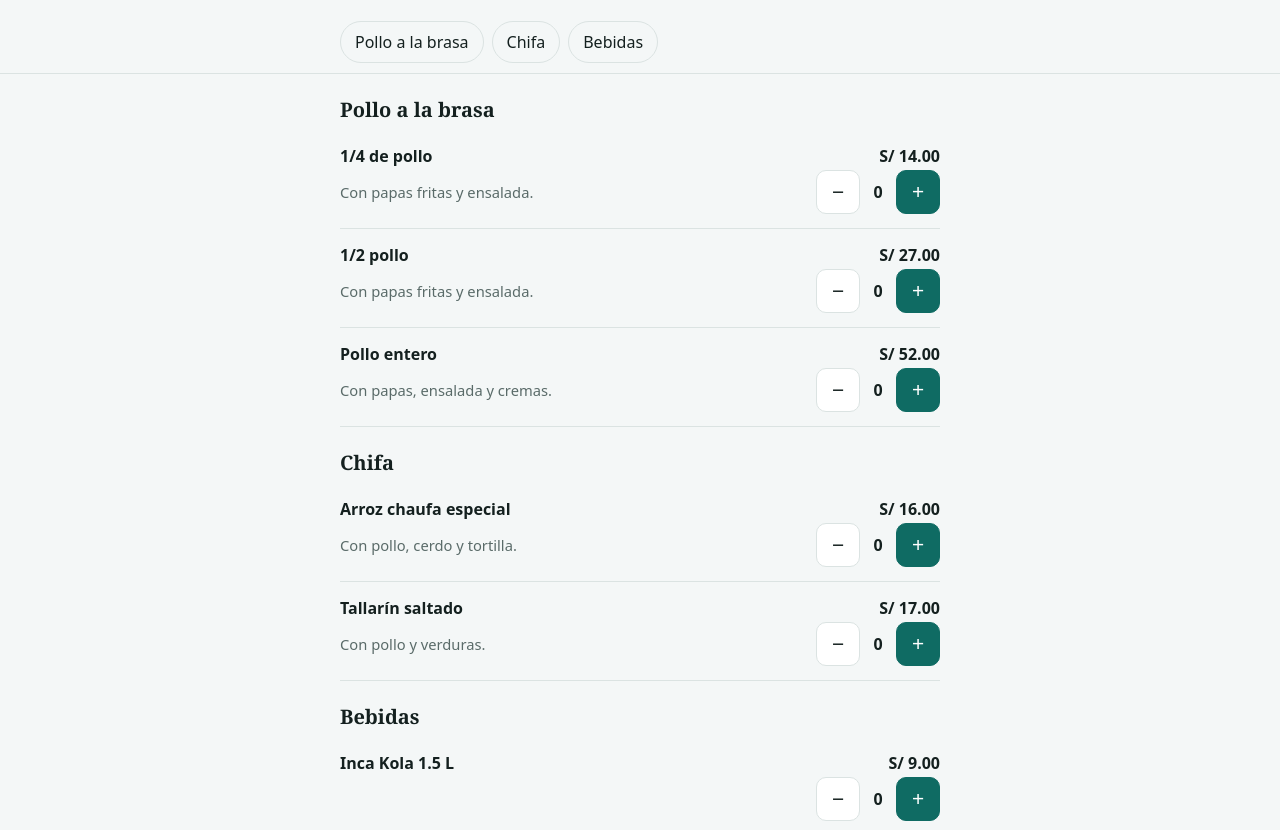
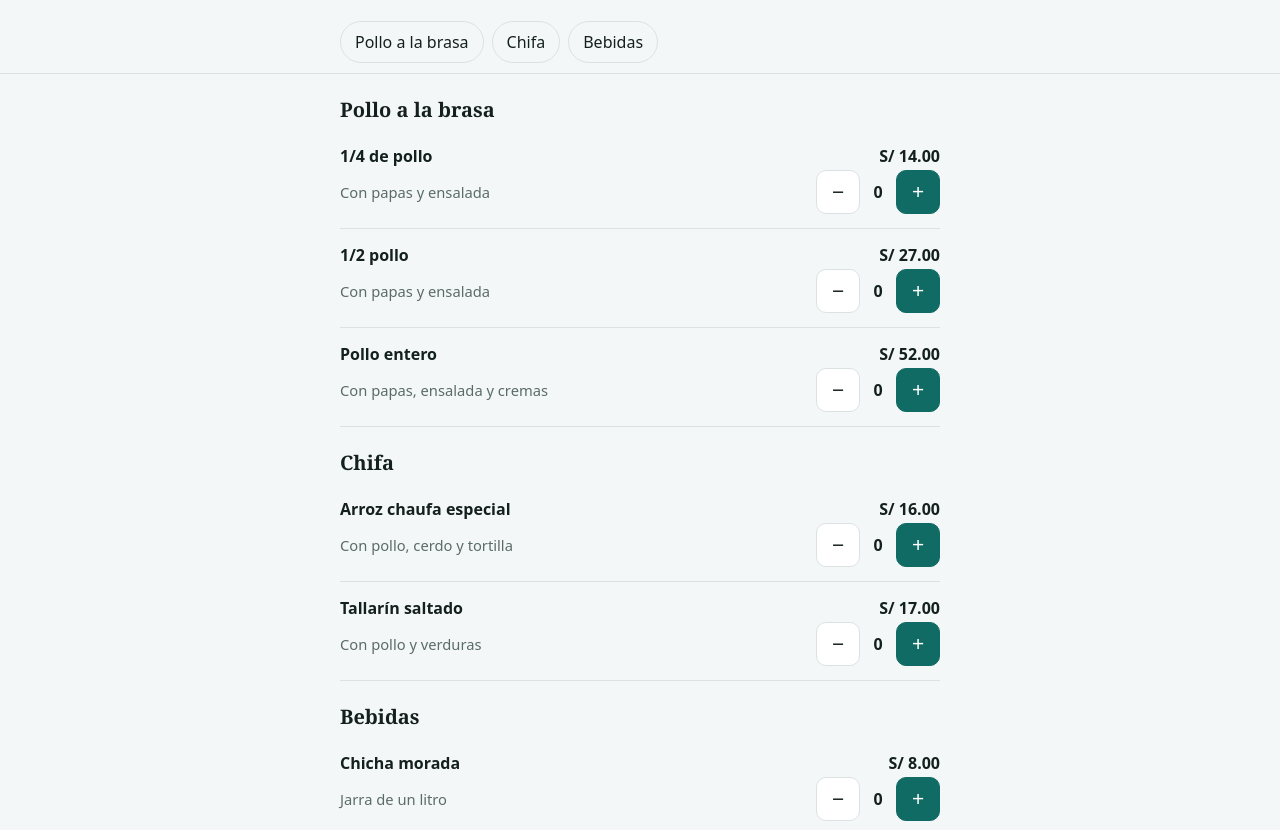
Before and after one commit to SukoseGG/demo, a plain HTML site: page index.html in a window 1280 px wide. Shown: the part 122-952 px from the top of the page. Drawn offline with Linux system fonts and the light colour scheme.

Commit message:
Add files via upload

```diff
--- a/index.html
+++ b/index.html
@@ -97,7 +97,7 @@
     <label for="pago">Forma de pago</label>
     <select id="pago"></select>
 
-    <label for="nota">Nota (opcional)</label>
+    <label for="nota" id="etiqueta-nota">Nota (opcional)</label>
     <textarea id="nota" rows="2"></textarea>
 
     <a id="enviar" href="#" target="_blank" rel="noopener" aria-disabled="true">Enviar pedido por WhatsApp</a>
@@ -110,30 +110,72 @@
 <script>
 /* ============ EDITA SOLO ESTA PARTE PARA CADA CLIENTE ============ */
 const NEGOCIO = {
-  nombre: "Sabor Norteño (ejemplo)",
-  descripcion: "Así se vería tu carta: tus clientes piden y el pedido te llega ordenado a tu WhatsApp.",
-  whatsapp: "51906700890",            // tu número: los pedidos de prueba te llegan a ti
-  direccion: "Av. Ejemplo 123, Lambayeque",
-  horario: "Todos los días, 12 pm a 10 pm",
-  color: "#0f6b63",
-  delivery: 3,
-  pedidoMinimo: 0,
-  pagos: ["Yape", "Plin", "Efectivo"],
-  categorias: [
-    { nombre: "Pollo a la brasa", items: [
-      { n: "1/4 de pollo", d: "Con papas fritas y ensalada.", p: 14 },
-      { n: "1/2 pollo", d: "Con papas fritas y ensalada.", p: 27 },
-      { n: "Pollo entero", d: "Con papas, ensalada y cremas.", p: 52 }
-    ]},
-    { nombre: "Chifa", items: [
-      { n: "Arroz chaufa especial", d: "Con pollo, cerdo y tortilla.", p: 16 },
-      { n: "Tallarín saltado", d: "Con pollo y verduras.", p: 17 }
-    ]},
-    { nombre: "Bebidas", items: [
-      { n: "Inca Kola 1.5 L", d: "", p: 9 },
-      { n: "Chicha morada", d: "Jarra de un litro.", p: 8 }
-    ]}
-  ]
+  "nombre": "Sabor Norteño (ejemplo)",
+  "descripcion": "Así se vería tu carta: tus clientes piden y el pedido te llega ordenado a tu WhatsApp.",
+  "whatsapp": "51906700890",
+  "direccion": "Av. Ejemplo 123, Lambayeque",
+  "horario": "Todos los días, 12 pm a 10 pm",
+  "color": "#0f6b63",
+  "delivery": 3.0,
+  "pedidoMinimo": 0,
+  "pagos": [
+    "Yape",
+    "Plin",
+    "Efectivo"
+  ],
+  "categorias": [
+    {
+      "nombre": "Pollo a la brasa",
+      "items": [
+        {
+          "n": "1/4 de pollo",
+          "d": "Con papas y ensalada",
+          "p": 14.0
+        },
+        {
+          "n": "1/2 pollo",
+          "d": "Con papas y ensalada",
+          "p": 27.0
+        },
+        {
+          "n": "Pollo entero",
+          "d": "Con papas, ensalada y cremas",
+          "p": 52.0
+        }
+      ]
+    },
+    {
+      "nombre": "Chifa",
+      "items": [
+        {
+          "n": "Arroz chaufa especial",
+          "d": "Con pollo, cerdo y tortilla",
+          "p": 16.0
+        },
+        {
+          "n": "Tallarín saltado",
+          "d": "Con pollo y verduras",
+          "p": 17.0
+        }
+      ]
+    },
+    {
+      "nombre": "Bebidas",
+      "items": [
+        {
+          "n": "Chicha morada",
+          "d": "Jarra de un litro",
+          "p": 8.0
+        },
+        {
+          "n": "Inca Kola 1.5 L",
+          "d": "",
+          "p": 9.0
+        }
+      ]
+    }
+  ],
+  "notaEtiqueta": "Nota (opcional)"
 };
 /* ================================================================= */
 
@@ -153,6 +195,7 @@ if (!matchMedia("(prefers-color-scheme: dark)").matches) {
 }
 $("nombre").textContent = NEGOCIO.nombre;
 $("descripcion").textContent = NEGOCIO.descripcion;
+if (NEGOCIO.notaEtiqueta) $("etiqueta-nota").textContent = NEGOCIO.notaEtiqueta;
 
 NEGOCIO.categorias.forEach((cat, i) => {
   $("chips").append(el("a", { href: "#cat" + i, textContent: cat.nombre }));
```
